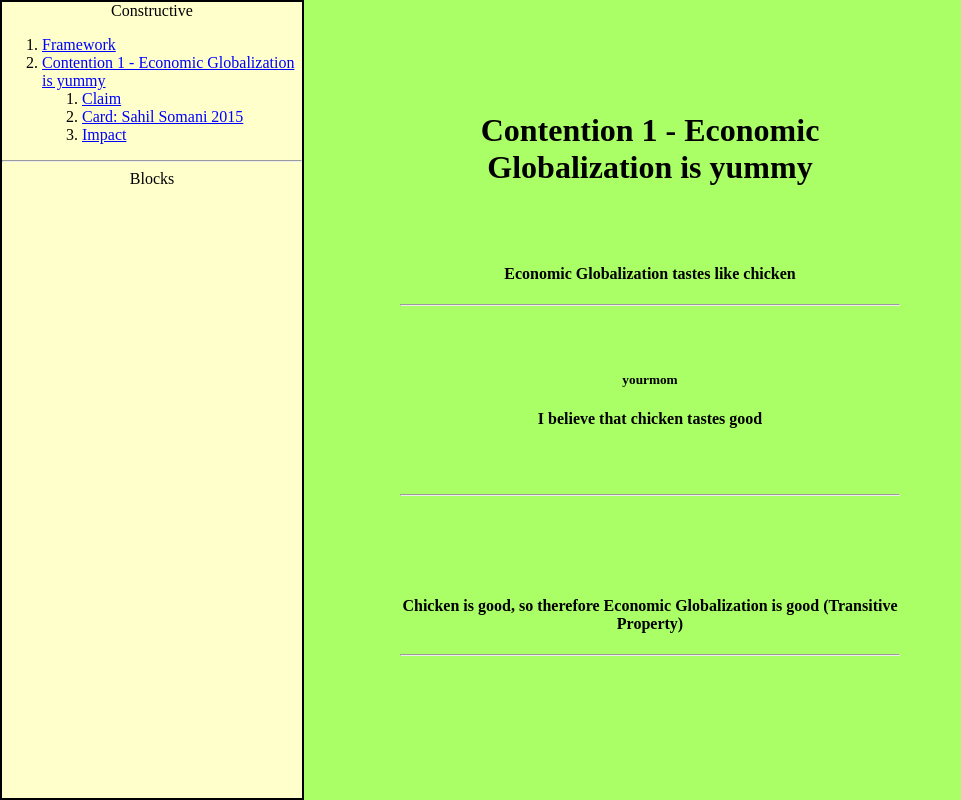
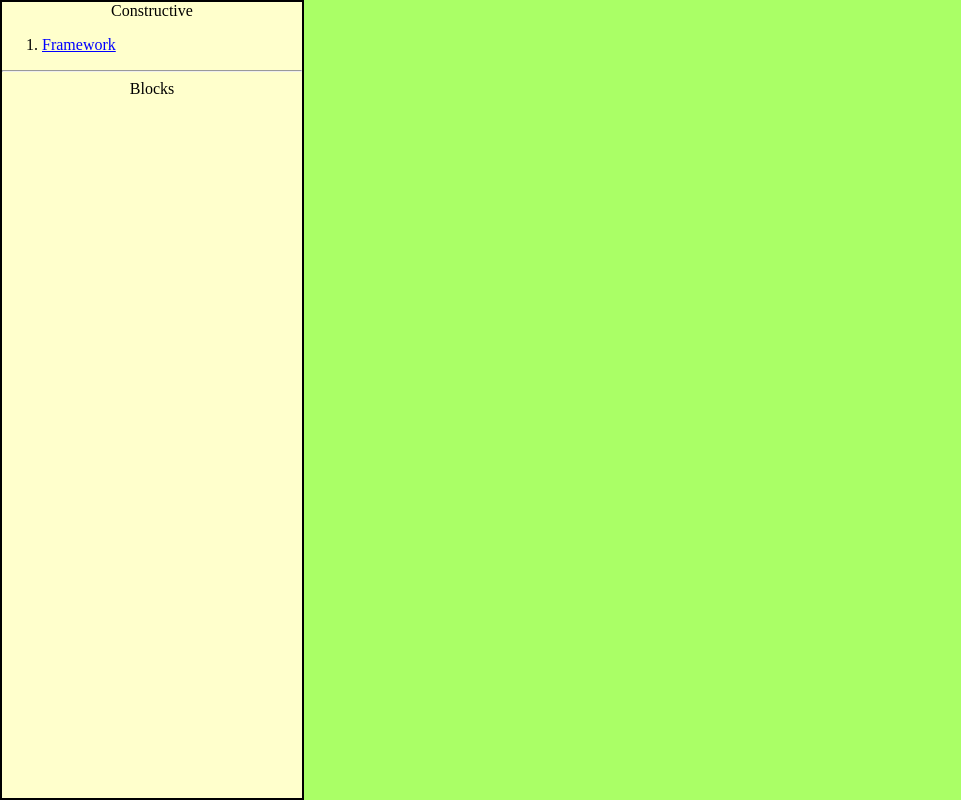
Before and after one commit to shaunakb/shaunakb.github.io, a plain HTML site: page debate/aff.html in a window 1280 px wide. Shown: the whole page, without its empty margins (0-961 px from the left). Drawn offline with Linux system fonts and the light colour scheme.

Commit message:
PYTHON IS AWESOME

```diff
--- a/debate/aff.html
+++ b/debate/aff.html
@@ -8,7 +8,7 @@
    <div class="spine">Constructive</div>
    <ol>
     <li><a href="#framework">Framework</a></li>
-    <li><a href="#1"><!--tagline1-->Contention 1 - Economic Globalization is yummy<!--tagline1--></a><ol><li><a href="#claim1">Claim</a></li><li><a href="#SahilSomani2015">Card: Sahil Somani 2015</a></li><!--cont1--><li><a href="#impact1">Impact</a></li></ol></li><!--split-->
+    <!--split-->
    </ol>
    <hr>
    <div class="spine">
@@ -21,14 +21,7 @@
   <div id="content">
    <br><br>
    <h3 id="framework"><!--framework--><!--framework--></h3>
-     <br><br><h1 id="1"><!--tagline1-->Contention 1 - Economic Globalization is yummy<!--tagline1--></h1><br><br><h4 id="claim1"><!--claim1-->Economic Globalization tastes like chicken<br>
-<!--claim1--></h4><hr><br><br><h5 id="SahilSomani2015">yourmom<br>
-</h5><h4>I believe that chicken tastes good<br>
-</h4><!--cont1--><br><br><hr><br><br>
-<br><br><h4 id="impact1">
-Chicken is good, so therefore Economic Globalization is good (Transitive Property)
-
-</h4><hr><!--split-->
+     <!--split-->
      <!--blocks-->
   </div>
  </body>
```
Also changed, not shown: debate/neg.html (+1 -1 lines).
